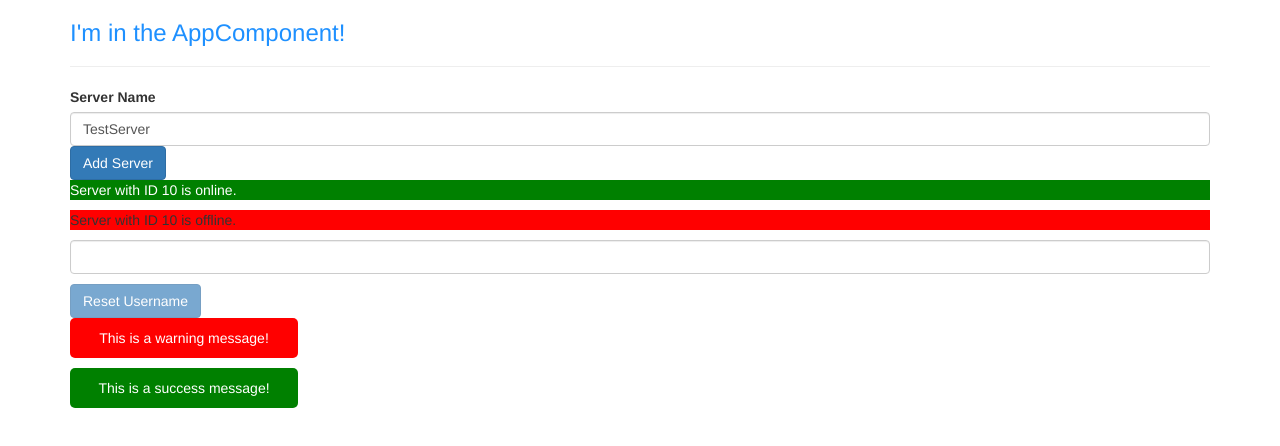
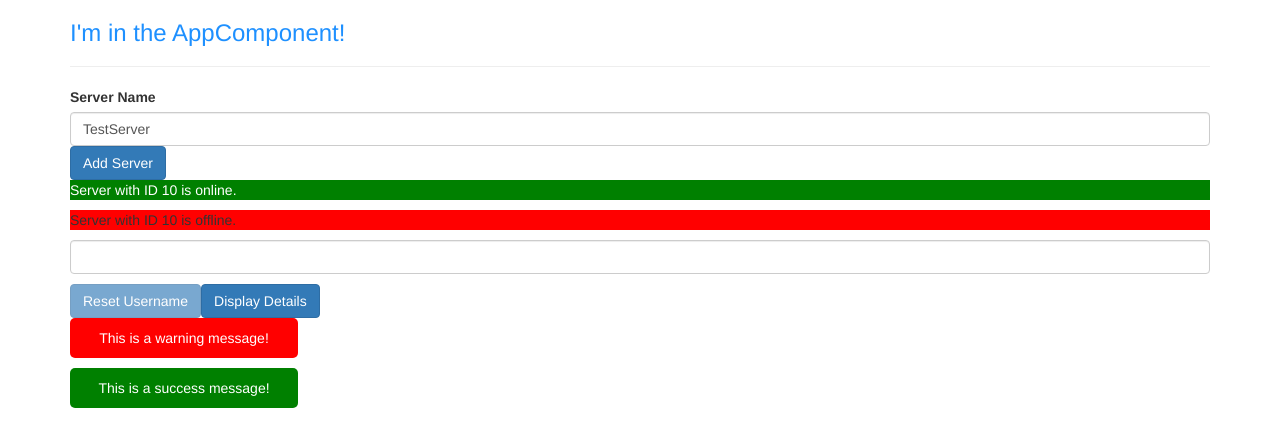
Before and after one commit to j-pcgoncalves/test_app, an Angular app: page / in a window 1280 px wide. Shown: the top 446 px of the page. Built offline with nearby package versions, Linux system fonts and the light colour scheme.

Commit message:
create buttonClicks and style with directives

```diff
--- a/src/app/servers/servers.component.css
+++ b/src/app/servers/servers.component.css
@@ -0,0 +1,3 @@
+.white-text {
+    color: white;
+}
--- a/src/app/servers/servers.component.html
+++ b/src/app/servers/servers.component.html
@@ -35,3 +35,17 @@
 >
     Reset Username
 </button>
+<button
+    class="btn btn-primary"
+    (click)="displayPassword($event)"
+>
+    Display Details
+</button>
+<p *ngIf="passwordOn">The secret password is Tuna!</p>
+<p
+    *ngFor="let click of buttonClicks"
+    [ngStyle]="{backgroundColor: click >= 5 ? 'blue' : 'transparent'}"
+    [ngClass]="{'white-text': click >= 5}"
+>
+    {{ click }}
+</p>
--- a/src/app/servers/servers.component.ts
+++ b/src/app/servers/servers.component.ts
@@ -17,6 +17,8 @@ export class ServersComponent {
   userName = '';
   serverCreated = false;
   servers = ['Testserver', 'Testserver 2'];
+  passwordOn = false;
+  buttonClicks = [];
 
   constructor() {
     setTimeout(() => {
@@ -41,4 +43,9 @@ export class ServersComponent {
   resetUsername() {
     this.userName = '';
   }
+
+  displayPassword(event: any) {
+    this.buttonClicks.push(this.buttonClicks.length + 1);
+    this.passwordOn = !this.passwordOn;
+  }
 }
```
